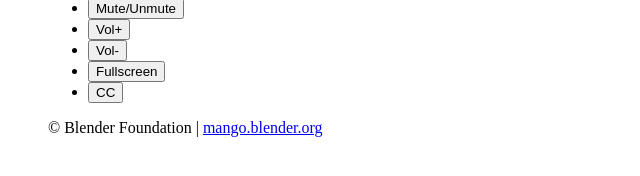
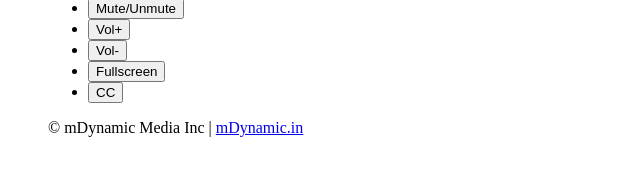
Before and after one commit to jaySmilet/js-pract, a website: page index.html in a window 1280 px wide. Shown: the part 244-420 px from the top of the page, 0-640 px from the left. Drawn offline with Linux system fonts and the light colour scheme.

Commit message:
credit changes

```diff
--- a/index.html
+++ b/index.html
@@ -51,7 +51,7 @@
   </ul>
 
   <figcaption>
-    &copy; Blender Foundation |
-    <a href="http://mango.blender.org">mango.blender.org</a>
+    &copy; mDynamic Media Inc |
+    <a href="http://mango.blender.org">mDynamic.in</a>
   </figcaption>
 </figure>
```
